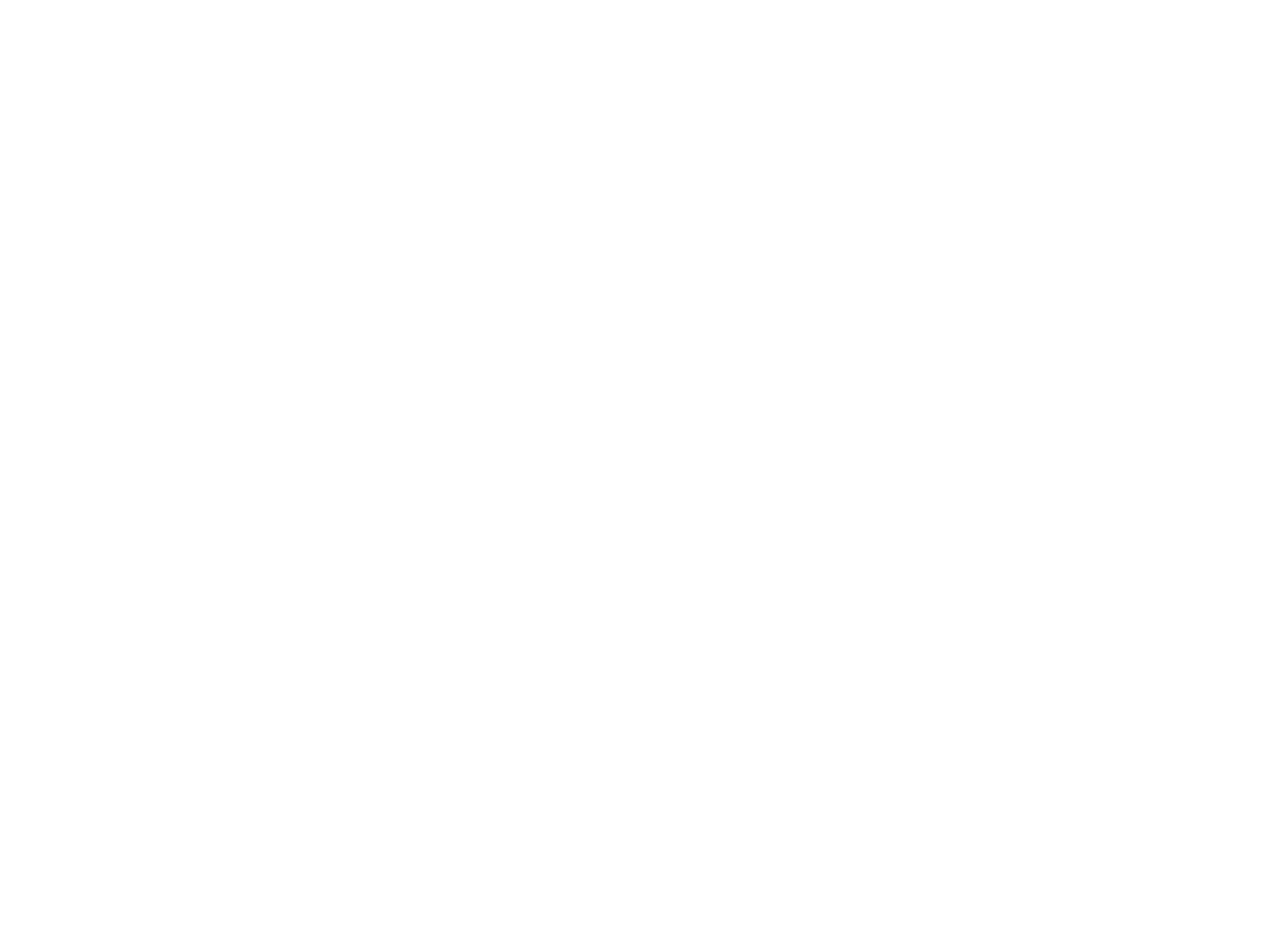
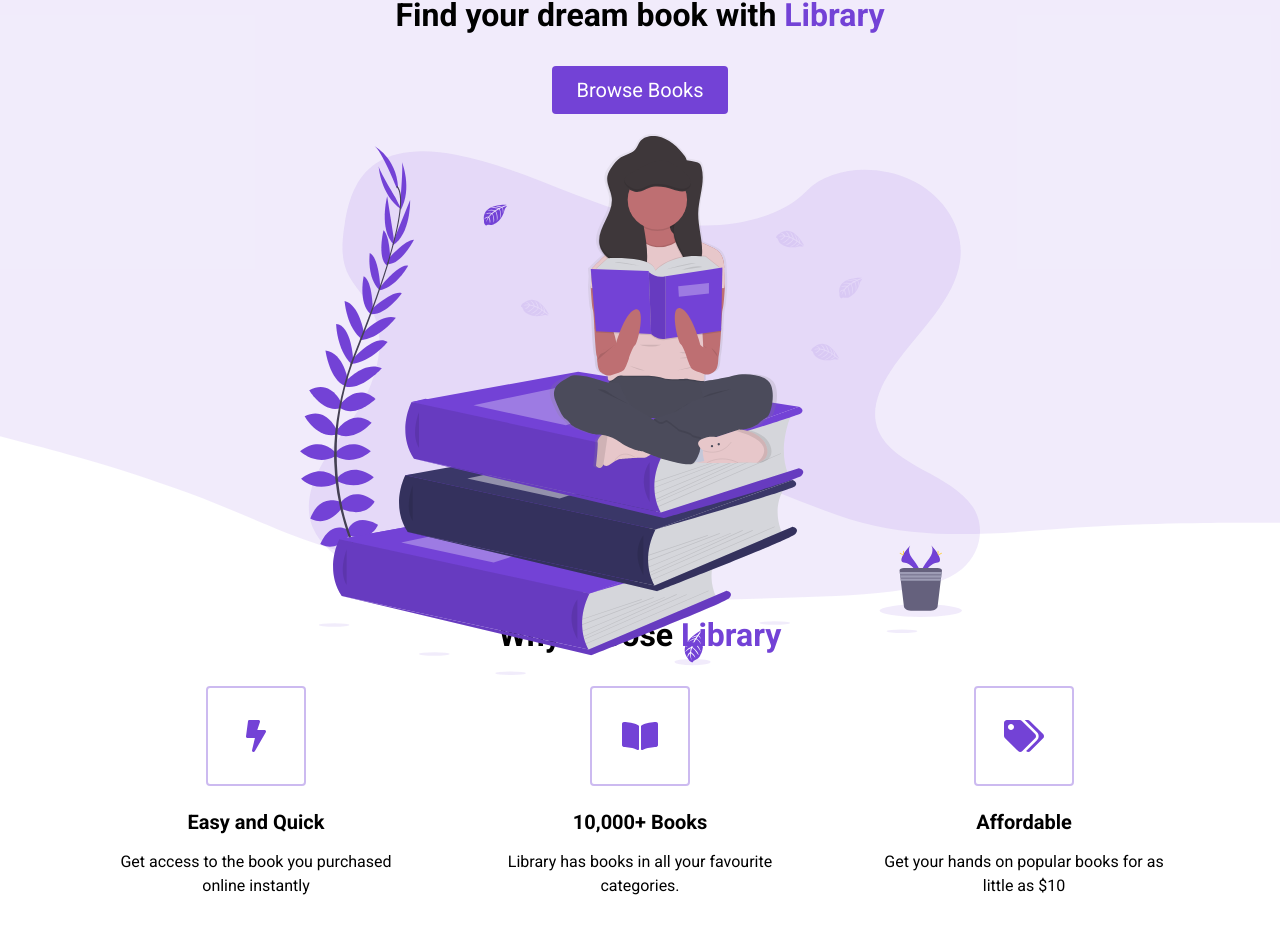
Before and after one commit to alexalextran/react-ecommerce-practice, a React (Create React App) app: page / in a window 1280 px wide. Shown: the part 240-1174 px from the top of the page. Before the commit the page ends 800 px from the top, so only its background shows below. Built offline with nearby package versions, Linux system fonts and the light colour scheme.

Commit message:
highlights react practive

```diff
--- a/src/App.js
+++ b/src/App.js
@@ -1,4 +1,6 @@
 import './index.css'
+import Highlights from './components/Highlights';
+import Landing from './components/Landing'
 import Nav from './components/Nav'
 
 
@@ -6,6 +8,8 @@
   return (
     <div className="App">
      <Nav />
+     <Landing />
+     <Highlights />
     </div>
   );
 }
--- /dev/null
+++ b/src/components/Highlights.jsx
@@ -0,0 +1,42 @@
+import { FontAwesomeIcon } from '@fortawesome/react-fontawesome';
+import React from 'react';
+import HighLight from "./ui/Highlight"
+
+const Highlights = () => {
+    return (
+       <section id='highlights'>
+       <div className='container'>
+           <div className='row'>
+
+           <h2 className='section__title'>
+                Why choose <span className='purple'>Library</span>
+           </h2>
+
+            <div className='highlight__wrapper'>
+            <HighLight icon={<FontAwesomeIcon
+            icon="bolt" />}
+            title="Easy and Quick"
+            para="Get access to the book you purchased online instantly"
+            />
+
+            <HighLight icon={<FontAwesomeIcon
+            icon="book-open" />}
+            title="10,000+ Books"
+            para="Library has books in all your favourite categories."
+            />
+
+            <HighLight icon={<FontAwesomeIcon
+            icon="tags" />}
+            title="Affordable"
+            para="Get your hands on popular books for as little as $10"
+            />
+
+            </div>
+           </div>
+       </div>
+
+       </section>
+    );
+}
+
+export default Highlights;
--- a/src/components/Landing.jsx
+++ b/src/components/Landing.jsx
@@ -1,5 +1,5 @@
 import React from 'react';
-import UndrawBooks from '../assets/Undraw_Books/Nav'
+import UndrawBooks from '../assets/Undraw_Books.svg'
 
 const Landing = () => {
     return (
--- /dev/null
+++ b/src/components/ui/Highlight.jsx
@@ -0,0 +1,22 @@
+import React from 'react';
+
+const Highlight = ({icon, title, para}) => {
+    return (
+
+                <div className='highlight'>
+                    <div className='highlight__img'>
+                       {icon}
+                    </div>
+                    <h3 className='highlight__subtitle'>
+                        {title}
+                    </h3>
+
+                    <p className='highlight__para'>
+                        {para}
+                    </p>
+                </div>
+
+    );
+}
+
+export default Highlight;
--- a/src/index.js
+++ b/src/index.js
@@ -4,9 +4,9 @@
 import App from './App';
 import reportWebVitals from './reportWebVitals';
 import { library } from '@fortawesome/fontawesome-svg-core'
-import { faBars, faShoppingCart, faTimes} from '@fortawesome/free-solid-svg-icons'
+import { faBars, faShoppingCart, faTimes, faBolt, faBookOpen, faTags} from '@fortawesome/free-solid-svg-icons'
 
-library.add(faBars, faShoppingCart, faTimes)
+library.add(faBars, faShoppingCart, faTimes, faBolt, faBookOpen, faTags)
 
 ReactDOM.render(
   <React.StrictMode>
```
